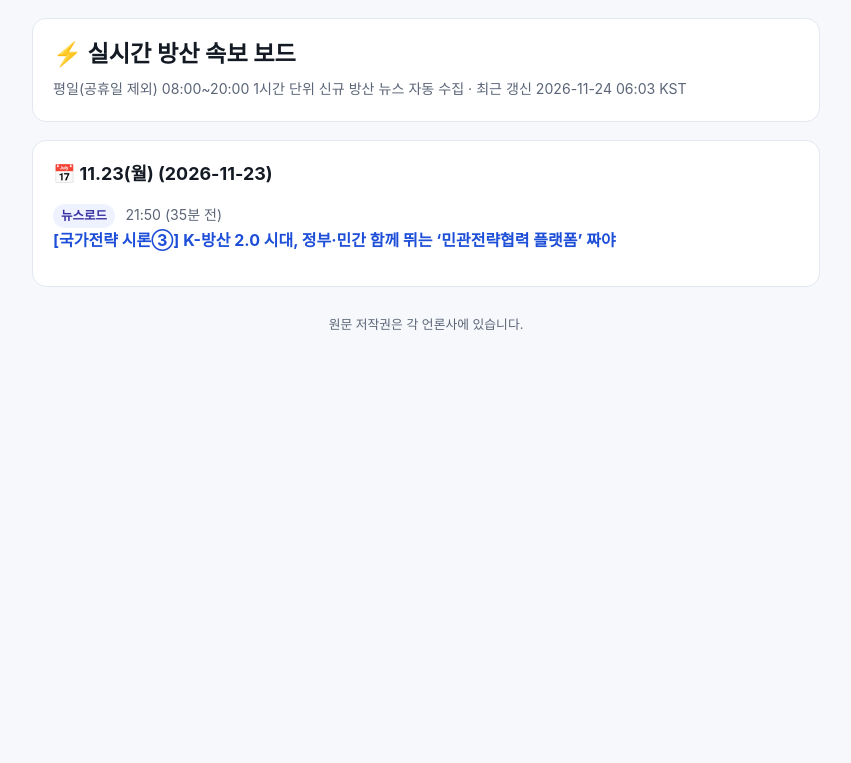
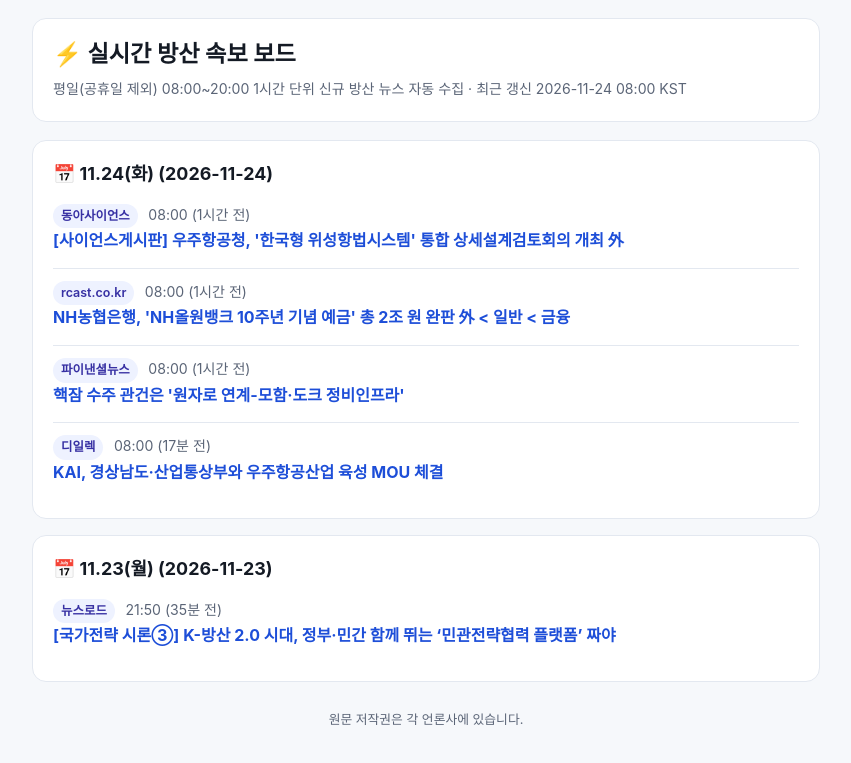
Before and after one commit to ksi850108/defense-briefing, a plain HTML site: page breaking.html in a window 1280 px wide. Shown: the part 53-816 px from the top of the page, without its empty margins (214-1065 px from the left). Drawn offline with Linux system fonts and the light colour scheme.

Commit message:
Update breaking news board (5 items)

```diff
--- a/breaking.html
+++ b/breaking.html
@@ -27,9 +27,29 @@
 <main class="container">
   <section class="hero">
     <h1>⚡ 실시간 방산 속보 보드</h1>
-    <div class="meta">평일(공휴일 제외) 08:00~20:00 1시간 단위 신규 방산 뉴스 자동 수집 · 최근 갱신 2026-11-24 06:03 KST</div>
+    <div class="meta">평일(공휴일 제외) 08:00~20:00 1시간 단위 신규 방산 뉴스 자동 수집 · 최근 갱신 2026-11-24 08:00 KST</div>
   </section>
-  <section class="card"><h2>📅 11.23(월) (2026-11-23)</h2>
+  <section class="card"><h2>📅 11.24(화) (2026-11-24)</h2>
+      <div class="issue">
+        <div><span class="badge">동아사이언스</span>
+        <span class="meta">08:00 (1시간 전)</span></div>
+        <div class="issue-title"><a href="https://dongascience.com/ko/news/81032" target="_blank" rel="noopener noreferrer">[사이언스게시판] 우주항공청, &#x27;한국형 위성항법시스템&#x27; 통합 상세설계검토회의 개최 外</a></div>
+      </div>
+      <div class="issue">
+        <div><span class="badge">rcast.co.kr</span>
+        <span class="meta">08:00 (1시간 전)</span></div>
+        <div class="issue-title"><a href="https://rcast.co.kr/news/articleView.html?idxno=32140" target="_blank" rel="noopener noreferrer">NH농협은행, &#x27;NH올원뱅크 10주년 기념 예금&#x27; 총 2조 원 완판 外 &lt; 일반 &lt; 금융</a></div>
+      </div>
+      <div class="issue">
+        <div><span class="badge">파이낸셜뉴스</span>
+        <span class="meta">08:00 (1시간 전)</span></div>
+        <div class="issue-title"><a href="https://fnnews.com/news/202611201621574680" target="_blank" rel="noopener noreferrer">핵잠 수주 관건은 &#x27;원자로 연계-모함·도크 정비인프라&#x27;</a></div>
+      </div>
+      <div class="issue">
+        <div><span class="badge">디일렉</span>
+        <span class="meta">08:00 (17분 전)</span></div>
+        <div class="issue-title"><a href="https://newspim.com/news/view/20261123001126" target="_blank" rel="noopener noreferrer">KAI, 경상남도·산업통상부와 우주항공산업 육성 MOU 체결</a></div>
+      </div></section><section class="card"><h2>📅 11.23(월) (2026-11-23)</h2>
       <div class="issue">
         <div><span class="badge">뉴스로드</span>
         <span class="meta">21:50 (35분 전)</span></div>
```
Also changed, not shown: index.html (+1 -1 lines).
